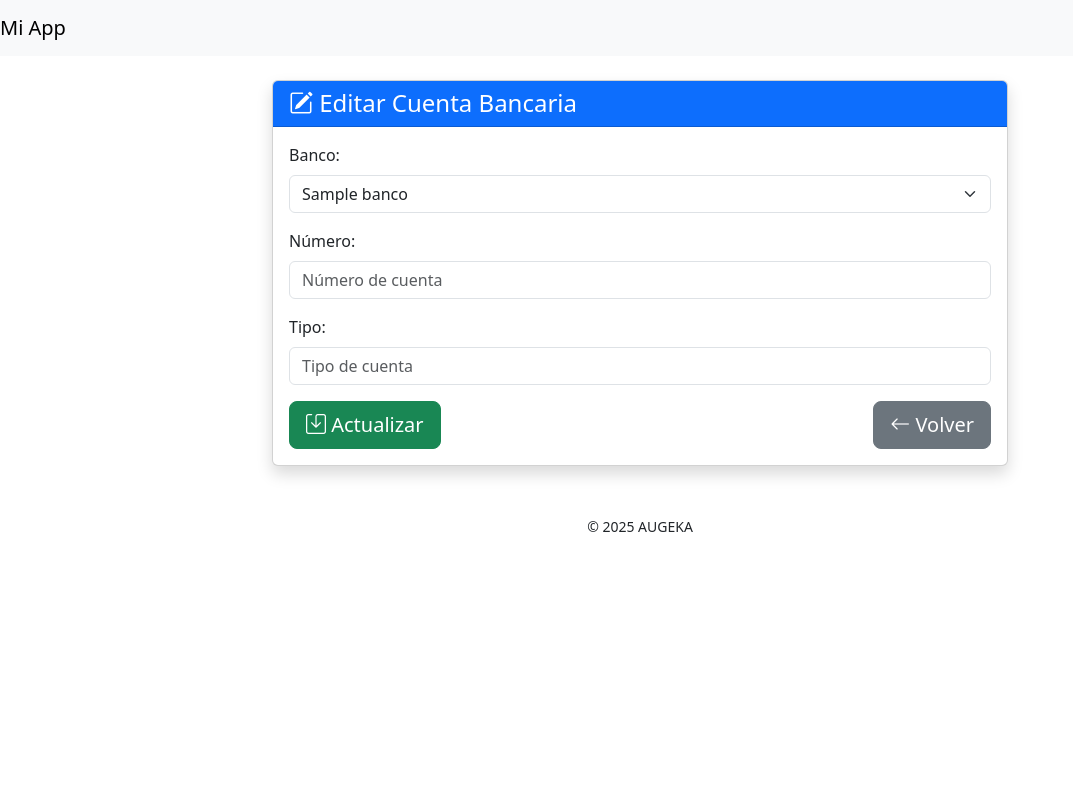
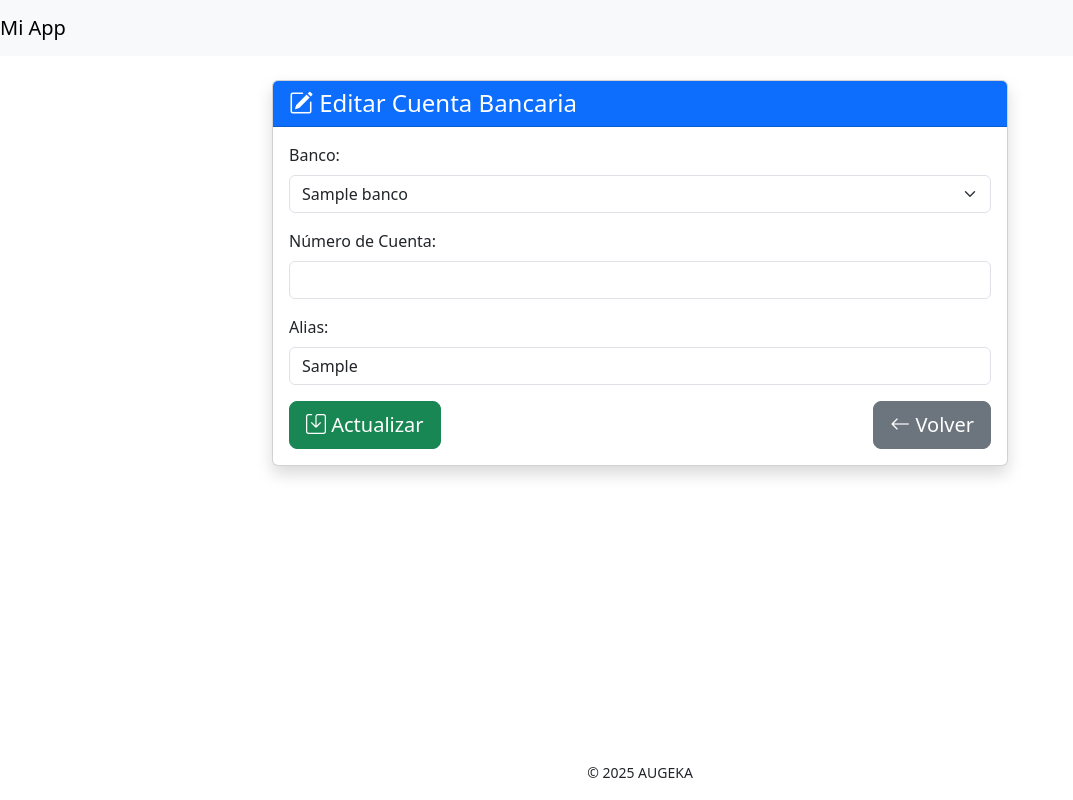
Before and after one commit to KrGabriel/Proyecto-muebleria, a Laravel app: page /cuentas/1/edit in a window 1280 px wide. Shown: the whole page, without its empty margins (0-1073 px from the left). Run offline with Laravel 12, Linux system fonts and the light colour scheme; tables that the repository leaves empty hold one stand-in row (values such as "Sample post"); parts of the project's set-up code (start-up, migrations or seed data) failed here and were passed over.

Commit message:
me tenian podrido con los id loco

```diff
--- a/app/Http/Controllers/CuentaBancariaController.php
+++ b/app/Http/Controllers/CuentaBancariaController.php
@@ -24,8 +24,7 @@ class CuentaBancariaController extends Controller
     {
         $validated = $request->validate([
             'numero_banco' => 'required|exists:bancos,numero',
-            'numero' => 'required|string|max:50|unique:cuentas,numero',
-            'alias' => 'nullable|string',
+            'alias' => 'required|string|max:255|unique:cuentas,alias' . (isset($cuenta) ? ',' . $cuenta->codigo . ',codigo' : ''),
         ]);
         CuentaBancaria::create($validated);
         return redirect()->route('cuentas.index')->with('success', 'Cuenta creada correctamente.');
@@ -41,8 +40,7 @@ class CuentaBancariaController extends Controller
     {
         $validated = $request->validate([
             'numero_banco' => 'required|exists:bancos,numero',
-            'numero' => 'required|string|max:50|unique:cuentas,numero,' . $cuenta->codigo . ',codigo',
-            'alias' => 'nullable|string',
+            'alias' => 'required|string|max:255|unique:cuentas,alias' . (isset($cuenta) ? ',' . $cuenta->codigo . ',codigo' : ''),
         ]);
         $cuenta->update($validated);
         return redirect()->route('cuentas.index')->with('success', 'Cuenta actualizada correctamente.');
--- a/app/Models/CuentaBancaria.php
+++ b/app/Models/CuentaBancaria.php
@@ -16,17 +16,16 @@ class CuentaBancaria extends Model
 
     protected $fillable = [
         'numero_banco',
-        'numero',
         'alias',
     ];
 
     public function banco()
     {
-        return $this->belongsTo(Banco::class, 'numero_banco');
+        return $this->belongsTo(Banco::class, 'numero_banco', 'numero');
     }
 
     public function cheques()
     {
-        return $this->hasMany(Cheque::class, 'codigo_cuenta');
+        return $this->hasMany(Cheque::class, 'codigo_cuenta', 'codigo');
     }
 }
--- a/resources/views/cuentas/edit.blade.php
+++ b/resources/views/cuentas/edit.blade.php
@@ -8,27 +8,27 @@
                 <h4 class="mb-0"><i class="bi bi-pencil-square"></i> Editar Cuenta Bancaria</h4>
             </div>
             <div class="card-body">
-                <form action="{{ route('cuentas.update', $cuenta->id) }}" method="POST">
+                <form action="{{ route('cuentas.update', $cuenta->codigo) }}" method="POST">
                     @csrf
                     @method('PUT')
                     <div class="mb-3">
                         <label class="form-label">Banco:</label>
-                        <select name="codigo_banco" class="form-select" required>
+                        <select name="numero_banco" class="form-select" required>
                             @foreach($bancos as $banco)
-                                <option value="{{ $banco->id }}" @if($cuenta->codigo_banco == $banco->id) selected @endif>{{ $banco->nombre }}</option>
+                                <option value="{{ $banco->numero }}" @if($cuenta->numero_banco == $banco->numero) selected @endif>{{ $banco->nombre }}</option>
                             @endforeach
                         </select>
-                        @error('codigo_banco') <div class="text-danger">{{ $message }}</div> @enderror
+                        @error('numero_banco') <div class="text-danger">{{ $message }}</div> @enderror
                     </div>
                     <div class="mb-3">
-                        <label class="form-label">Número:</label>
-                        <input type="text" name="numero" class="form-control" value="{{ old('numero', $cuenta->numero) }}" placeholder="Número de cuenta" required>
+                        <label class="form-label">Número de Cuenta:</label>
+                        <input type="text" name="numero" class="form-control" value="{{ old('numero', $cuenta->numero) }}" required>
                         @error('numero') <div class="text-danger">{{ $message }}</div> @enderror
                     </div>
                     <div class="mb-3">
-                        <label class="form-label">Tipo:</label>
-                        <input type="text" name="tipo" class="form-control" value="{{ old('tipo', $cuenta->tipo) }}" placeholder="Tipo de cuenta" required>
-                        @error('tipo') <div class="text-danger">{{ $message }}</div> @enderror
+                        <label class="form-label">Alias:</label>
+                        <input type="text" name="alias" class="form-control" value="{{ old('alias', $cuenta->alias) }}">
+                        @error('alias') <div class="text-danger">{{ $message }}</div> @enderror
                     </div>
                     <div class="d-flex justify-content-between">
                         <button type="submit" class="btn btn-success btn-lg">
--- a/resources/views/cuentas/index.blade.php
+++ b/resources/views/cuentas/index.blade.php
@@ -18,16 +18,16 @@
                     <tr>
                         <th>Banco</th>
                         <th>Número</th>
-                        <th>Tipo</th>
+                        <th>Alias</th>
                         <th>Acciones</th>
                     </tr>
                 </thead>
                 <tbody>
                     @forelse ($cuentas as $cuenta)
                         <tr>
-                            <td>{{ $cuenta->banco->nombre }}</td>
+                            <td>{{ $cuenta->banco ? $cuenta->banco->nombre : '-' }}</td>
                             <td>{{ $cuenta->numero }}</td>
-                            <td>{{ $cuenta->tipo }}</td>
+                            <td>{{ $cuenta->alias }}</td>
                             <td>
                                 <a href="{{ route('cuentas.edit', $cuenta->codigo) }}" class="btn btn-warning btn-sm" title="Editar">
                                     <i class="bi bi-pencil-square"></i>
--- a/resources/views/layouts/app.blade.php
+++ b/resources/views/layouts/app.blade.php
@@ -7,6 +7,25 @@
     <link rel="stylesheet" href="https://cdn.jsdelivr.net/npm/bootstrap-icons@1.11.3/font/bootstrap-icons.min.css">
     <link href="https://cdn.jsdelivr.net/npm/bootstrap@5.3.0/dist/css/bootstrap.min.css" rel="stylesheet">
     <meta name="csrf-token" content="{{ csrf_token() }}">
+
+<style>
+    html, body {
+        height: 100%;
+        margin: 0;
+        padding: 0;
+    }
+    body {
+        min-height: 100vh;
+        position: relative;
+    }
+    footer {
+        position: absolute;
+        left: 0;
+        bottom: 0;
+        width: 100%;
+    }
+</style>
+
 </head>
 <body>
     <nav class="navbar navbar-expand-lg navbar-light bg-light">
@@ -14,7 +33,9 @@
     </nav>
 
     <div class="container mt-4">
-        @yield('content')
+        <main>
+            @yield('content')
+        </main>
     </div>
 
     <footer class="text-center mt-5 mb-3">
```
Also changed, not shown: resources/views/cheques/create.blade.php (+43 -28 lines), resources/views/cheques/edit.blade.php (+14 -16 lines), resources/views/cheques/index.blade.php (+7 -9 lines), resources/views/cuentas/create.blade.php (+8 -8 lines).
